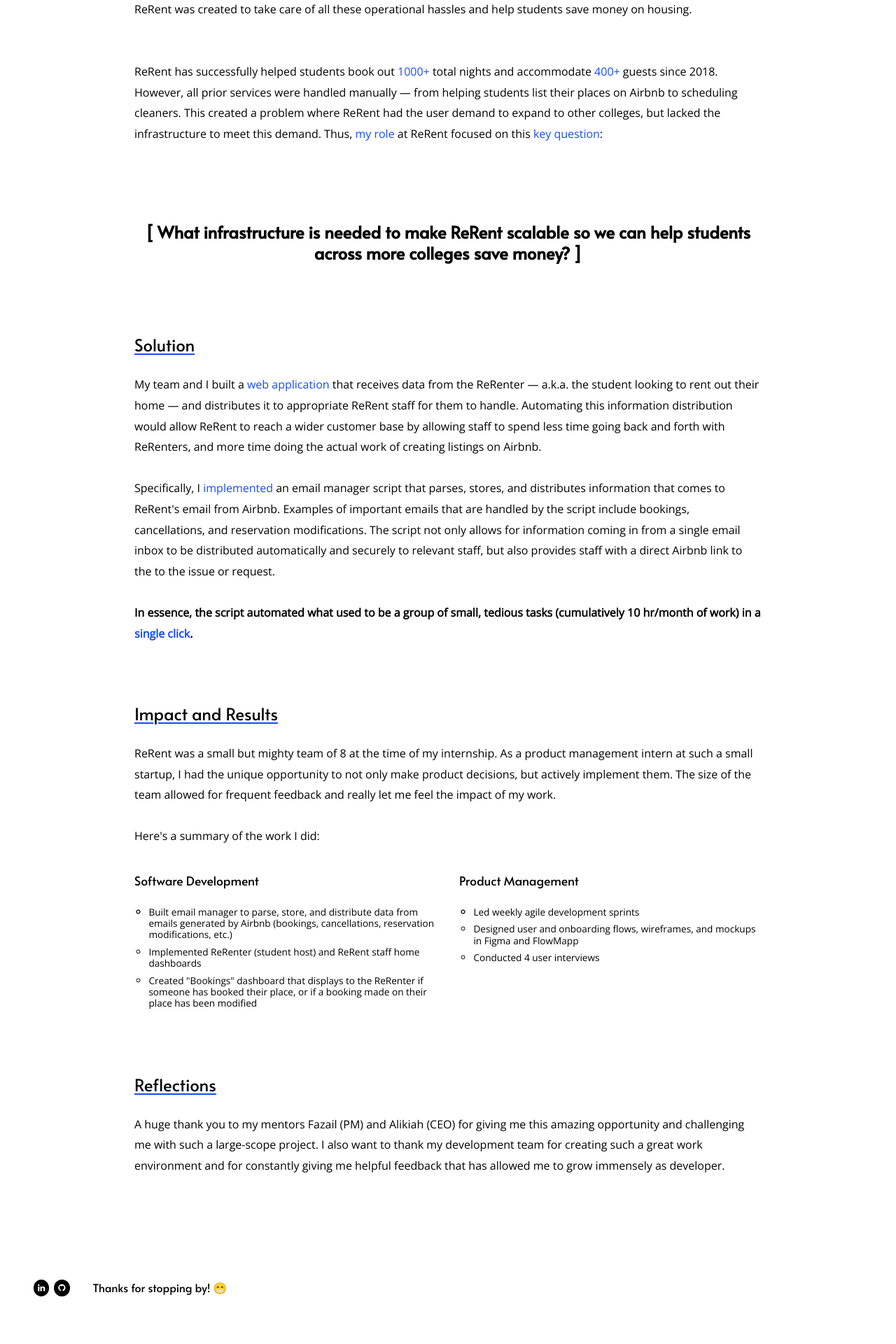
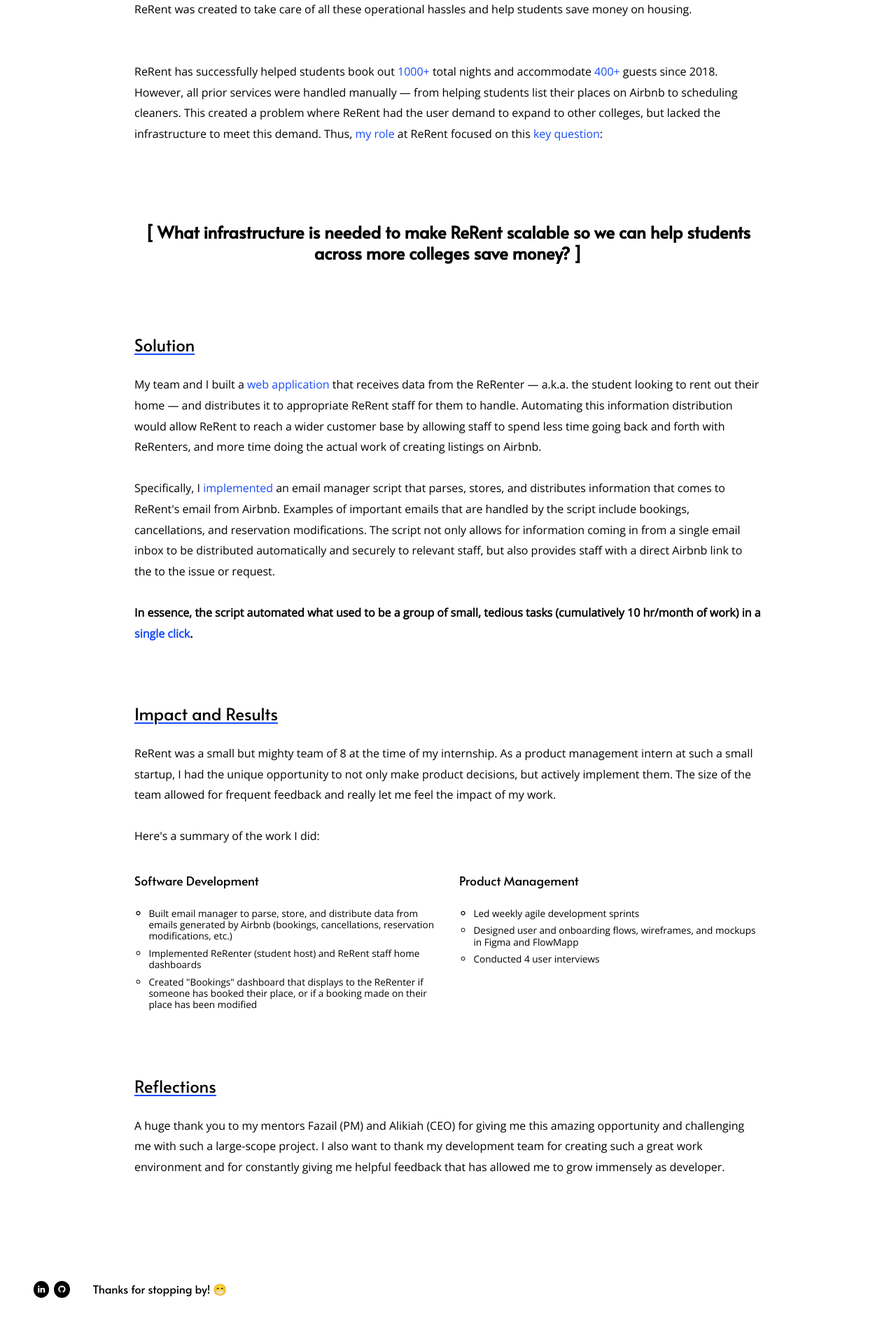
Before and after one commit to ashleyyqin/ashleyyqin.github.io, a Jekyll site: the page built from pages/rerent.html, in a window 1280 px wide. Shown: the part 916-2836 px from the top of the page at 70% size. Built offline with Jekyll 4.4.1, drawn with Linux system fonts in a browser that asks for light colours; a script that is not in the unit is left out.

Commit message:
final touches (??)

```diff
--- a/index.html
+++ b/index.html
@@ -95,7 +95,7 @@
 <div class="card container mx-auto px-2 mb-4 clearfix header-text">
     <div class="subheader mt-1 py-2"
          style="display: flex;align-items: center; flex-flow: wrap; justify-content:center; margin-left: 2em">
-        <div style="width: 65em; margin-bottom:5em; max-height:25%;">
+        <div style="width: 65em; margin-bottom:5em; max-height: 18%;">
             <div class='tableauPlaceholder' id='viz1600286215547'
                  style="display: flex;align-items: center;flex-flow: wrap; justify-content:center;">
                 <noscript><a
--- a/pages/rerent.html
+++ b/pages/rerent.html
@@ -74,7 +74,7 @@
                             the issue or request.
                             <br>
                             <br>
-                            <span style="font-weight: 600">In essence, the script automated what used to be a group of small, tedious tasks
+                            <span style="font-weight: 900">In essence, the script automated what used to be a group of small, tedious tasks
                             (cumulatively
                                 10 hr/month of work) in a <span class="blue">single click</span>.</span>
                         </p>
@@ -147,7 +147,7 @@
                     <div style="display: grid;grid-template-columns: repeat(auto-fit, minmax(10rem, 1fr));width: 100%;grid-column-gap: 2em;grid-row-gap: 2em;">
                         <div>
                             <p style="font-size: 110%">Software Development</p>
-                            <ul style="font-family: 'Open Sans', sans-serif; font-size: 85%; margin-left: 1.5em; line-height: 1.7">
+                            <ul style="font-family: 'Open Sans', sans-serif; font-size: 85%; margin-left: 1.5em; line-height: 2">
                                 <li>
                                     Built email manager to parse, store, and distribute data from emails generated by Airbnb (bookings,
                                     cancellations, reservation modifications, etc.)
@@ -163,7 +163,7 @@
                         </div>
                         <div>
                             <p style="font-size: 110%">Product Management</p>
-                            <ul style="font-family: 'Open Sans', sans-serif; font-size: 85%; margin-left: 1.5em; line-height: 1.7">
+                            <ul style="font-family: 'Open Sans', sans-serif; font-size: 85%; margin-left: 1.5em; line-height: 2">
                                 <li>
                                     Led weekly agile development sprints
                                 </li>
```
